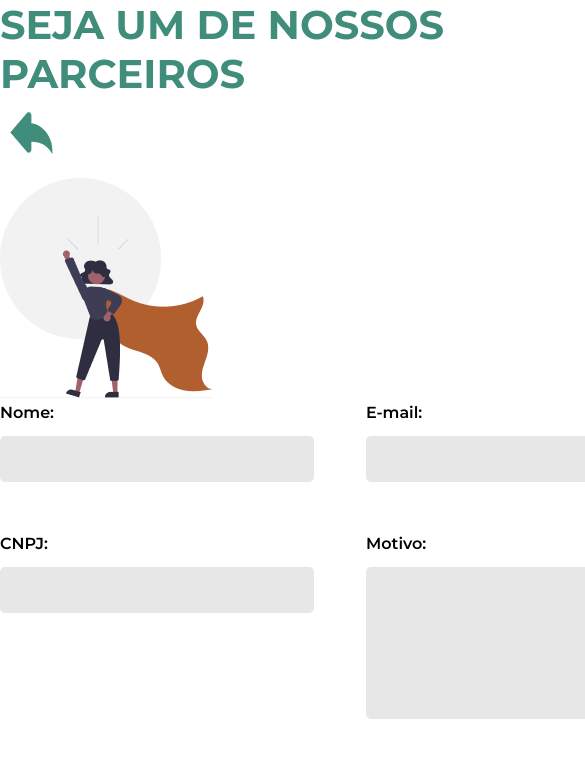
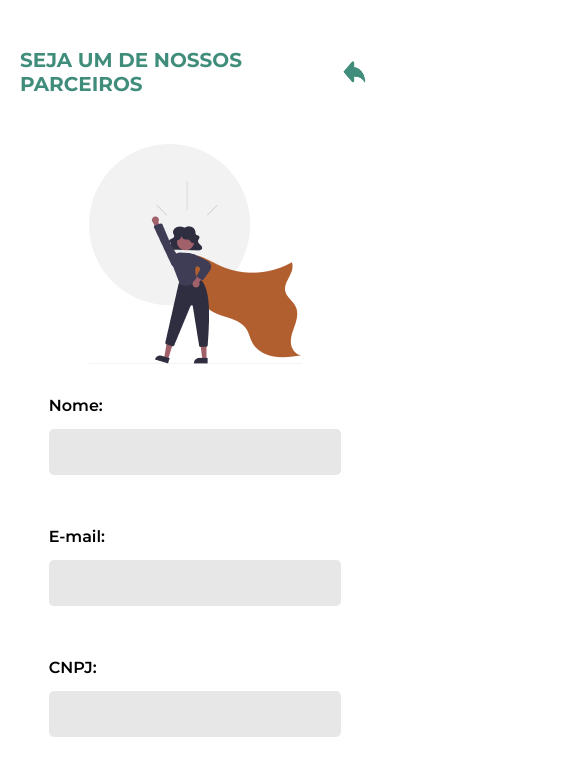
Before and after one commit to HasegawaTaizou/green_world, a plain HTML site: page be_one_of_our_partners.html in a window 390 px wide. Shown: the top 768 px of the page, 585 px wide, since content can reach past the window. Drawn offline with Linux system fonts and the light colour scheme.

Commit message:
be one of our partners page done

```diff
--- a/be_one_of_our_partners.html
+++ b/be_one_of_our_partners.html
@@ -20,10 +20,12 @@
     <link rel="stylesheet" href="./css/reset.css" />
     <link rel="stylesheet" href="./css/generalStyle.css" />
     <link rel="stylesheet" href="./css/limitsSizeStyle.css" />
-    <link rel="stylesheet" href="./css/beOneOfOurPartnersStyle.css">
+    <link rel="stylesheet" href="./css/beOneOfOurPartnersStyle.css" />
+    <link rel="stylesheet" href="./css/beOneOfOurPartnersResponsiveStyle.css" />
     <title>Distribuição de cestas básicas</title>
   </head>
   <body>
+    <div class="content">
       <header>
         <h1 class="be-one-of-our-partners__title">
           SEJA UM DE NOSSOS PARCEIROS
@@ -36,27 +38,38 @@
         /></a>
       </header>
       <main>
-        <img src="./img/be-one-of-our-partners-image.png" alt="Be One Of Our Partners Image" class="be-one-of-our-partners__image">
+        <img
+          src="./img/be-one-of-our-partners-image.png"
+          alt="Be One Of Our Partners Image"
+          class="be-one-of-our-partners__image"
+        />
         <form action="" class="be-one-of-our-partners-form">
           <div class="form__name-container">
             <label for="name" class="name__label">Nome:</label>
-                <input type="text" class="name__input">
+            <input type="text" class="name__input" />
           </div>
           <div class="form__email-container">
             <label for="email" class="email__label">E-mail:</label>
-                <input type="email" class="email__input">
+            <input type="email" class="email__input" />
           </div>
           <div class="form__cnpj-container">
             <label for="cnpj" class="cnpj__label">CNPJ:</label>
-                <input type="number" class="cnpj__input">
+            <input type="number" class="cnpj__input" />
           </div>
           <div class="form__reason-container">
             <label class="reason__label">Motivo:</label>
-                <textarea class="reason__textarea" name="" id="" cols="30" rows="10"></textarea>
+            <textarea
+              class="reason__textarea"
+              name=""
+              id=""
+              cols="30"
+              rows="10"
+            ></textarea>
           </div>
           <button class="reason__button">Enviar</button>
         </form>
       </main>
       <footer></footer>
+    </div>
   </body>
 </html>
--- /dev/null
+++ b/css/beOneOfOurPartnersResponsiveStyle.css
@@ -0,0 +1,39 @@
+@media (max-width: 762px) {
+  header {
+    padding: 48px 20px;
+    margin: 0px;
+    gap: 12px;
+  }
+
+  .be-one-of-our-partners__title {
+    font-size: 1.25rem;
+  }
+
+  .return__icon {
+    width: 32px;
+    height: 32px;
+  }
+
+  .be-one-of-our-partners-form {
+    display: flex;
+    flex-direction: column;
+  }
+
+  .reason__button {
+    margin-bottom: 64px;
+  }
+}
+
+@media (max-width: 420px) {
+  input {
+    width: 75vw;
+  }
+
+  .reason__textarea {
+    width: 75vw;
+  }
+
+  .reason__button {
+    width: 75vw;
+  }
+}
--- a/css/beOneOfOurPartnersStyle.css
+++ b/css/beOneOfOurPartnersStyle.css
@@ -1,11 +1,28 @@
+header {
+  display: flex;
+  justify-content: space-between;
+  align-items: center;
+  margin: 54px 98px 32px 98px;
+  gap: 32px;
+}
+
+main {
+  display: grid;
+  justify-items: center;
+  gap: 32px;
+}
+
 input {
   border-radius: 5px;
   width: 314px;
   height: 46px;
+  padding-left: 12px;
+  font-family: "Abel";
+  font-size: 1.25rem;
 }
 
 label {
-  font-family: 'Montserrat';
+  font-family: "Montserrat";
   font-weight: 600;
 }
 
@@ -14,9 +31,9 @@ label {
   grid-template-columns: auto auto;
   grid-template-rows: auto auto;
   grid-template-areas:
-    'name email'
-    'cnpj reason'
-    'button button';
+    "name cnpj"
+    "email reason"
+    "button button";
   justify-items: center;
   gap: 52px;
 }
@@ -67,6 +84,9 @@ label {
   resize: none;
   width: 314px;
   height: 152px;
+  padding: 12px 12px;
+  font-family: "Abel";
+  font-size: 1.25rem;
 }
 
 .reason__button {
@@ -76,4 +96,7 @@ label {
   background: #408d7b;
   border-radius: 5px;
   color: #fff;
+  font-family: "Abel";
+  font-size: 1.125rem;
+  cursor: pointer;
 }
```
Lines whose indentation alone changed are shown as unchanged.
